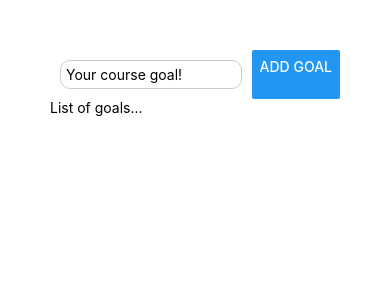
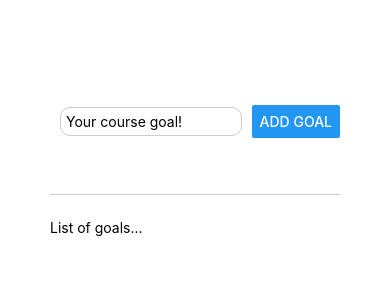
Before and after one commit to sanchezg7/RNCourse, a React Native app: screen / in a window 390 px wide. Shown: the top 300 px of the page. Built offline with nearby package versions, Linux system fonts and the light colour scheme.

Commit message:
tweaking with flex ratios

```diff
--- a/LayoutsAndFlexbox.js
+++ b/LayoutsAndFlexbox.js
@@ -8,7 +8,7 @@ export default function LayoutsAndFlexbox() {
                 <TextInput style={styles.textInput} placeholder="Your course goal!"/>
                 <Button title="Add goal" />
             </View>
-            <View>
+            <View style={styles.goalsContainer}>
                 <Text>List of goals...</Text>
             </View>
         </View>
@@ -17,11 +17,18 @@ export default function LayoutsAndFlexbox() {
 
 const styles = StyleSheet.create({
     appContainer: {
-        padding: 50
+        padding: 50,
+        // have to force this container to take all of the height of the viewport
+        flex: 1 // 1 of 1 will take all of it and then child components can divide
     },
     inputContainer: {
+        flex: 1,
         flexDirection: "row",
         justifyContent: "space-between",
+        alignItems: "center",
+        marginBottom: 24,
+        borderBottomWidth: 1,
+        borderColor: "#cccccc"
     },
     textInput: {
         borderWidth: 1,
@@ -29,6 +36,10 @@ const styles = StyleSheet.create({
         borderRadius: 10,
         padding: 5,
         margin: 10,
-        width: "80%"
+        width: "80%",
+    },
+    goalsContainer: {
+        flex: 4
     }
+
 });
```
